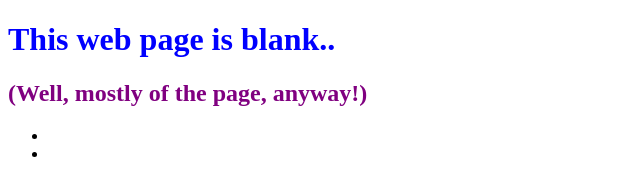
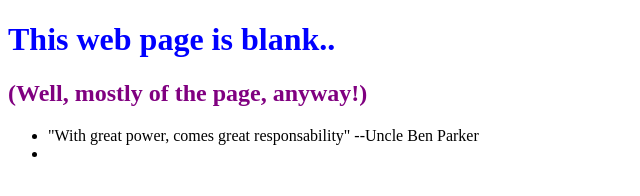
Before and after one commit to eorengo/0main_openSAP_repo, a plain HTML site: page index.html in a window 1280 px wide. Shown: the whole page, without its empty margins (0-640 px from the left). Drawn offline with Linux system fonts and the light colour scheme.

Commit message:
Added quote from Uncle Ben Parker

```diff
--- a/index.html
+++ b/index.html
@@ -8,7 +8,7 @@
 		<h1 style="color: blue">This web page is blank..</h1>
 		<h2 style="color: purple">(Well, mostly of the page, anyway!)</h2>
 		<ul>
-			<li></li>
+			<li>"With great power, comes great responsability" --Uncle Ben Parker</li>
 			<li></li>
 		</ul>
 	</body>
```
